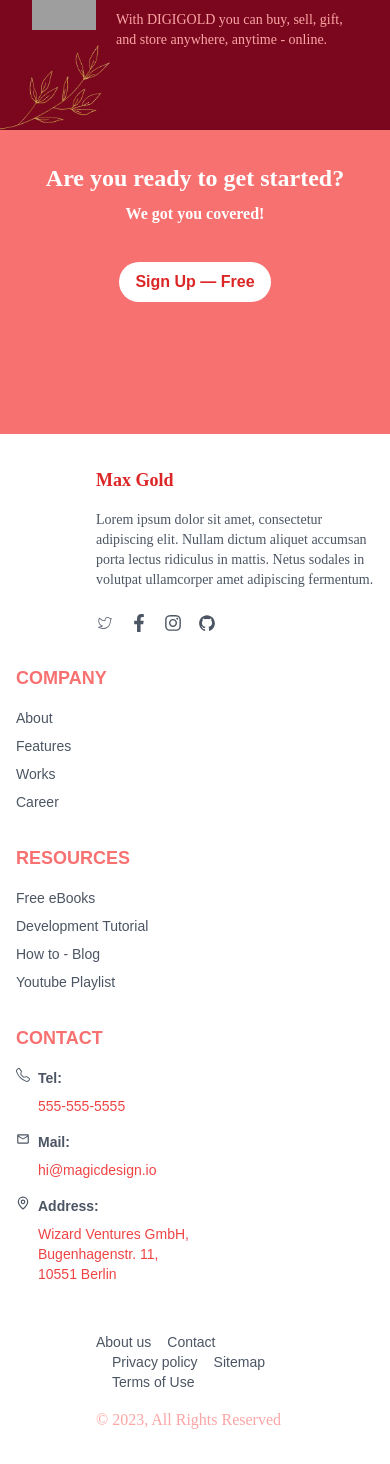
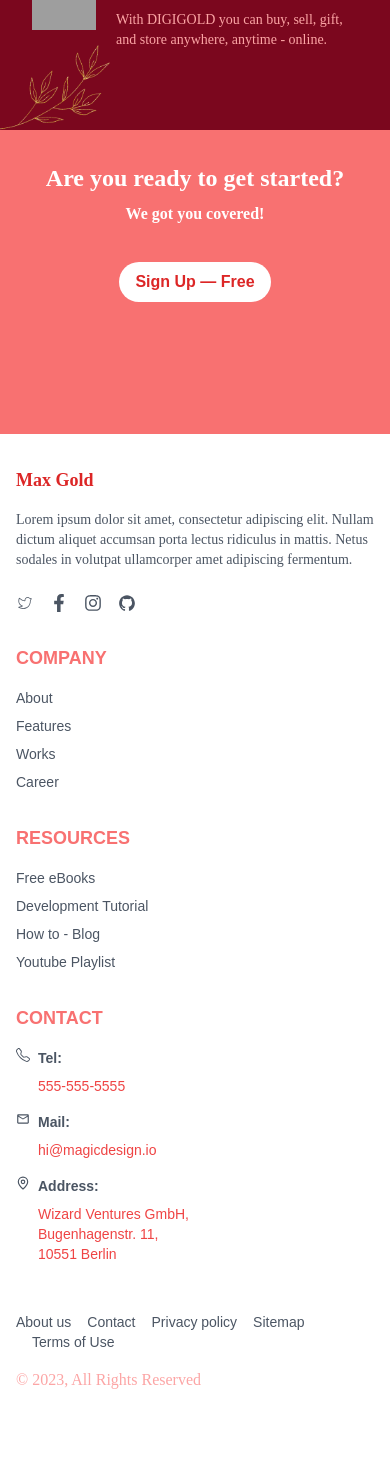
Before and after one commit to Harinirudhra/Maxgold, a Next.js app: page / in a window 390 px wide. Shown: the part 3586-5050 px from the top of the page. After the commit the page ends 5010 px from the top, so only its background shows below. Built offline with nearby package versions, Linux system fonts and the light colour scheme; grey boxes are pictures that could not be loaded.

Commit message:
error fixed

```diff
--- a/src/components/Footer/Footer.jsx
+++ b/src/components/Footer/Footer.jsx
@@ -26,11 +26,13 @@ const Footer = () => {
           <div className="flex flex-col lg:flex-row justify-between">
 
             {/* Left Section */}
-            <div className="mb-8 lg:mb-0 ml-20 ">
-              <h3 className="text-red-600 text-lg md:text-xl font-semibold pm-6 ">Max Gold</h3>
-              <p className="mt-4 pm-6 text-gray-600 text-sm md:text-base w-50 lg:w-96 ">Lorem ipsum dolor sit amet, consectetur adipiscing elit. Nullam dictum
+            <div className="mb-8 lg:mb-0 lg:ml-20">
+              <h3 className="text-red-600 text-lg md:text-xl font-semibold pm-6">Max Gold</h3>
+              <p className="mt-4 pm-6 text-gray-600 text-sm md:text-base w-50 lg:w-96">Lorem ipsum dolor sit amet, consectetur adipiscing elit. Nullam dictum
                 aliquet accumsan porta lectus ridiculus in mattis. Netus sodales in volutpat ullamcorper
                 amet adipiscing fermentum.</p>
+
+
 
             <div className="flex space-x-4 mt-6 lg:mt-20">
               <a href="#"><CiTwitter className="fab fa-twitter text-gray-600 text-lg" /></a>
@@ -95,7 +97,7 @@ const Footer = () => {
         </div>
 
         {/* Bottom Links */}
-          <div className="mt-12 flex flex-col md:flex-row justify-between text-gray-600 text-sm mr-16 ml-20">
+        <div className="mt-12 flex flex-col md:flex-row justify-between text-gray-600 text-sm mr-16 lg:ml-20">
           <div className="flex flex-wrap  space-x-4 md:space-x-4 mb-4 md:mb-0 ">
             <a href="#">About us</a>
             <a href="#">Contact</a>
@@ -109,7 +111,7 @@ const Footer = () => {
       </div>
     </div>
 
-    </div>
+    </div >
   );
 };
 
```
Lines whose indentation alone changed are shown as unchanged.
